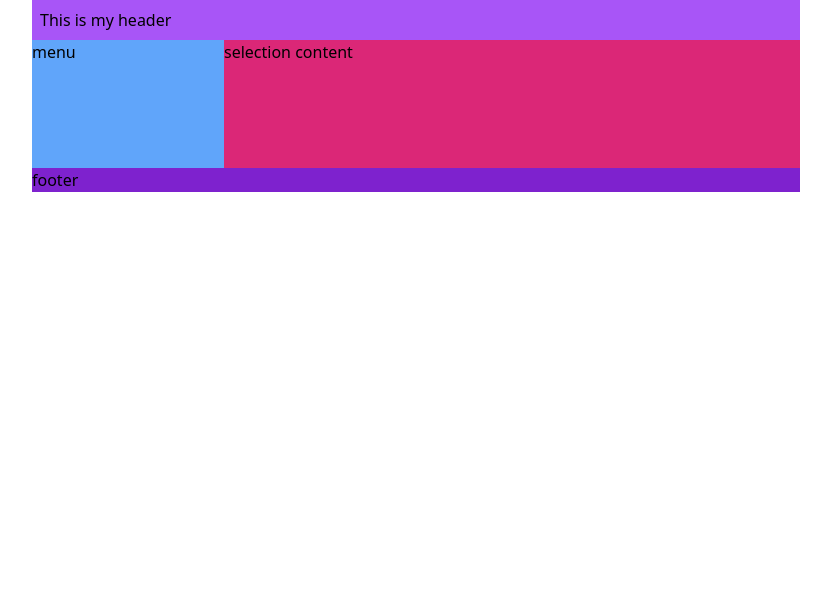
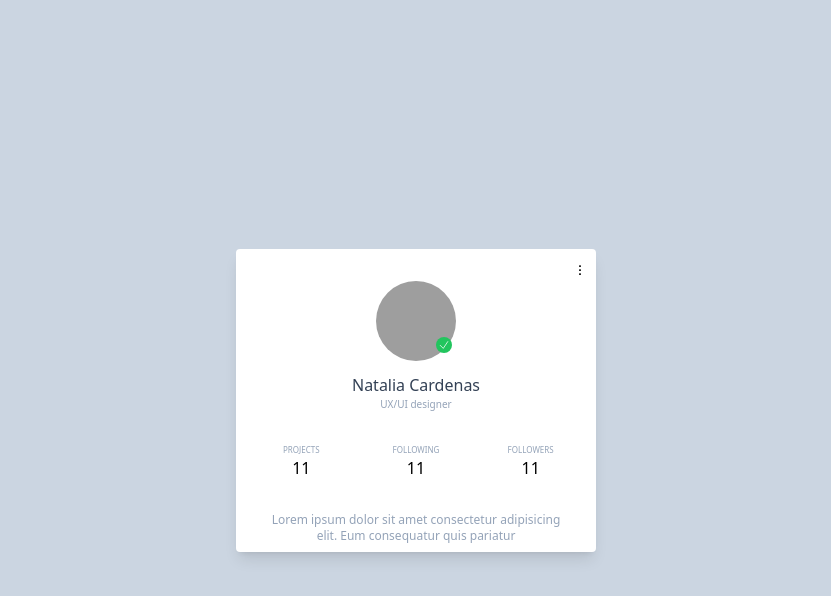
Before and after one commit to NataCj/ejercicioTailwind, a website: page src/index.html in a window 1280 px wide. Shown: the whole page, without its empty margins (224-1055 px from the left). Drawn offline with nearby package versions, Linux system fonts and the light colour scheme; files that its build step writes are made by us from their sources; grey boxes are pictures that could not be loaded.

Commit message:
Tailwind profile

```diff
--- a/src/index.html
+++ b/src/index.html
@@ -5,26 +5,71 @@
     <meta name="viewport" content="width=device-width, initial-scale=1.0">
     <link href="/dist/output.css" rel="stylesheet">
     <link rel="stylesheet" href="input.css">
-    <title>Box Model Float</title>
+    <title>Tarjeta De Presentación</title>
 
 </head>
 
-<body>
-    <div class="grid grid-cols-4 mx-auto bg-purple-400  max-w-3xl container">
-        <header class="col-span-4 p-2 h-10 bg-purple-500">
-            This is my header
-        </header>
+<body class=" flex items-center justify-center h-screen bg-slate-300">
+    <div class="p-2 shadow-lg rounded w-[360px] bg-white" >
+        <div class=" text-right">
+            <svg class="h-4 inline" xmlns="http://www.w3.org/2000/svg" fill="none" viewBox="0 0 24 24" stroke-width="1.5" stroke="currentColor" class="w-6 h-6">
+                <path stroke-linecap="round" stroke-linejoin="round" d="M12 6.75a.75.75 0 110-1.5.75.75 0 010 1.5zM12 12.75a.75.75 0 110-1.5.75.75 0 010 1.5zM12 18.75a.75.75 0 110-1.5.75.75 0 010 1.5z" />
+            </svg>
 
-        <nav class="h-32 bg-blue-400">
-            menu
-        </nav>
-        <article class="col-span-3 bg-pink-600">
-            selection content
-        </article>
+            <div class="relative mx-auto w-20">
+                <img class="h-20 w-20 rounded-full" src="https://shiftart.com/wp-content/uploads/2017/04/RC-Profile-Square.jpg" alt="">
+                <div class="bottom-2 right-1 absolute flex justify-center items-center w-4 h-4 rounded-full bg-green-500">
+                    <svg class=" text-white w-3" xmlns="http://www.w3.org/2000/svg" fill="none" viewBox="0 0 24 24" stroke-width="1.5" stroke="currentColor" class="w-6 h-6">
+                        <path stroke-linecap="round" stroke-linejoin="round" d="M4.5 12.75l6 6 9-13.5" />
+                      </svg>
 
-        <footer class="col-span-4 bg-purple-700">
-                footer
-        </footer>
+                </div>
+            </div>
+
+        </div>
+
+        <div class="">
+            <h1 class="text-slate-700 mt-3 text-center">Natalia Cardenas</h1>
+            <h3 class="text-slate-400 text-[10px] text-center">UX/UI designer </h3>
+
+            <div class="mt-8 flex columns-3">
+                <div class="w-1/3 text-center">
+                    <h6 class="text-[8px] uppercase text-slate-400 ">
+                        Projects
+                    </h6>
+                    <h2>
+                        11
+                    </h2>
+                </div>
+                <div class="w-1/3 text-center">
+                    <h6 class="text-[8px] uppercase text-slate-400 ">
+                        Following
+                    </h6>
+                    <h2>
+                        11
+                    </h2>
+                </div>
+                <div class="w-1/3 text-center">
+                    <h6 class="text-[8px] uppercase text-slate-400 ">
+                        Followers
+                    </h6>
+                    <h2>
+                        11
+                    </h2>
+                </div>
+            </div>
+
+            <div class=" text-slate-400 text-xs mt-8 text-center" >
+                <h6 class="m-auto w-[90%]">Lorem ipsum dolor sit amet consectetur adipisicing elit. Eum consequatur quis pariatur</h6>
+            </div>
+
+        </div>
+        <div>
+
+        </div>
+
+
+
     </div>
 
 </body>
```
